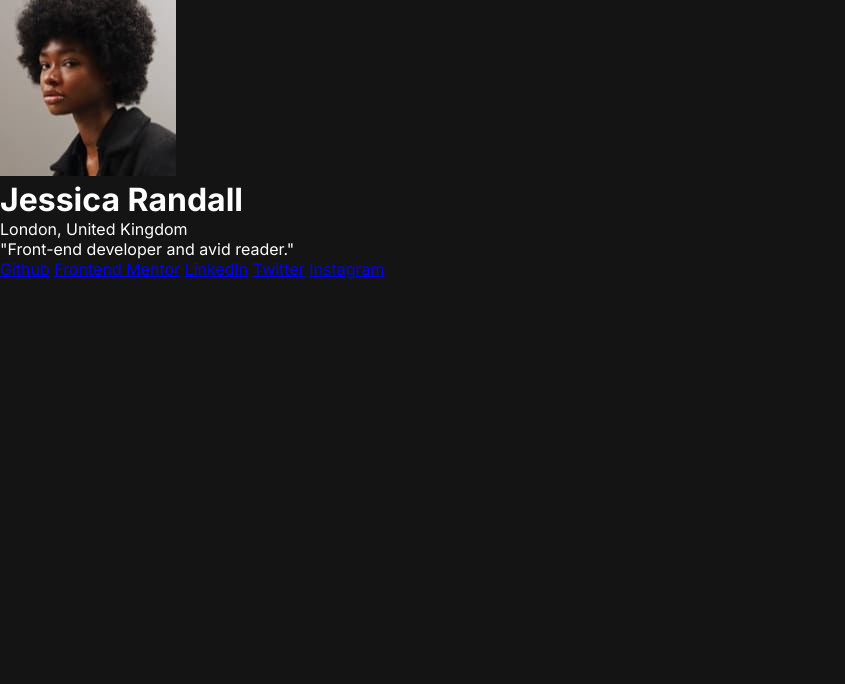
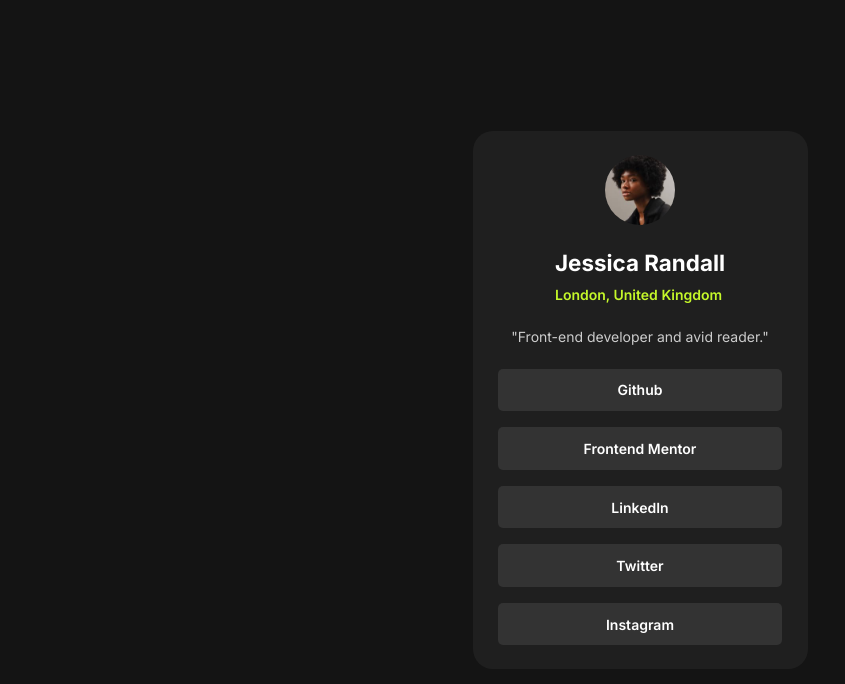
Before and after one commit to amrmabdelazeem/social-links-profile, a website built with Parcel: page index.html in a window 1280 px wide. Shown: the whole page, without its empty margins (0-845 px from the left). Built offline with nearby package versions, Linux system fonts and the light colour scheme.

Commit message:
Style links

```diff
--- a/styles/style.scss
+++ b/styles/style.scss
@@ -1,9 +1,72 @@
-@import 'variables';
-@import 'utils';
+@import "variables";
+@import "utils";
 
+body {
+  background-color: $bg-main-color;
+  color: $secondary_color;
+  font-family: $body-font;
+  display: flex;
+  justify-content: center;
+  align-items: center;
+  height: 100vh;
+  max-height: 100%;
+  overflow: hidden;
+}
 
-body{
-    background-color:$bg-main-color;
-    color: $secondary_color;
-    font-family: $body-font;
+.container {
+  padding: 1.5rem 0;
+  width: 335px;
+  background-color: $bg-container;
+  border-radius: 20px;
+  display: flex;
+  flex-direction: column;
+  align-items: center;
+  gap: 1.5rem;
+
+  img {
+    width: 70px;
+    height: 70px;
+    border-radius: 50%;
+  }
+
+  header {
+    h1 {
+      font-size: 1.4rem;
+      margin-bottom: 0.5rem;
+      color: $secondary_color;
+    }
+    span {
+      font-size: $font-body-size;
+      font-weight: 600;
+      color: $primary_color;
+    }
+  }
+
+  p {
+    font-size: $font-body-size;
+    color: lighten($links-bg-color, 60%);
+  }
+
+  .links {
+    width: 85%;
+    display: flex;
+    flex-direction: column;
+    text-align: center;
+    gap: 1rem;
+
+    a {
+      text-decoration: none;
+      color: $secondary_color;
+      background-color: $links-bg-color;
+      border-radius: 5px;
+      padding: .8rem;
+      font-size: $font-body-size;
+      font-weight: 600;
+
+      &:hover{
+        background-color: $primary_color;
+        color: $bg-container;
+      }
+    }
+  }
 }
```
Also changed, not shown: stylesheet/style.css.
